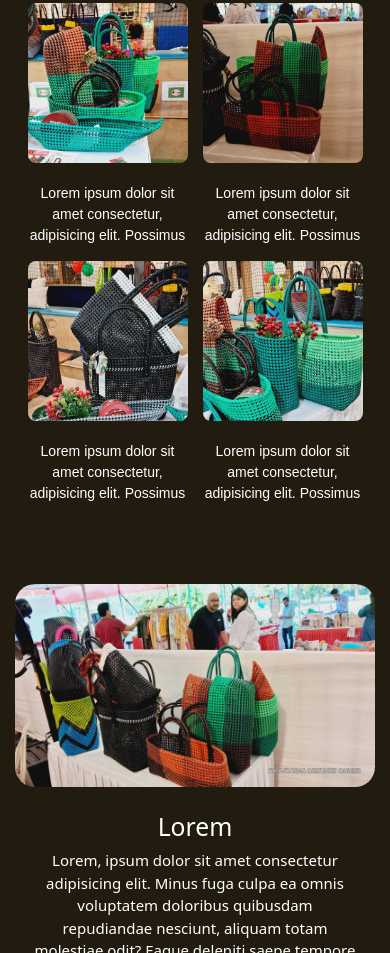
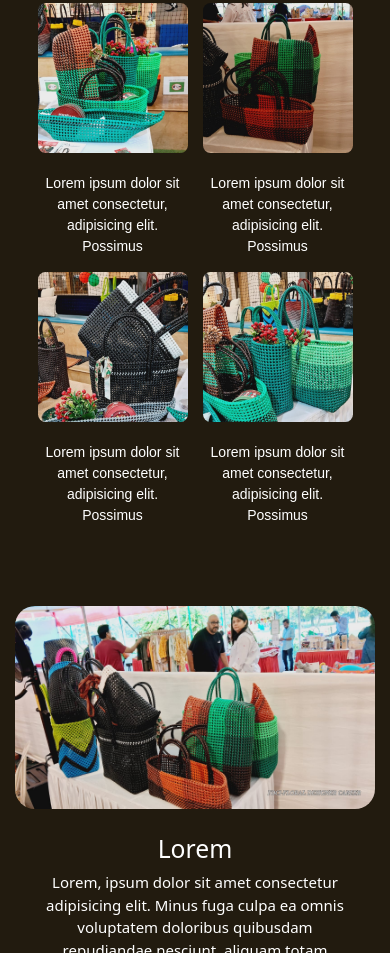
Before and after one commit to GladwinGomes/E-Commerce-Website, a plain HTML site: page index.html in a window 390 px wide. Shown: the part 1138-2091 px from the top of the page. Drawn offline with nearby package versions, Linux system fonts and the light colour scheme.

Commit message:
Update style.css

```diff
--- a/style.css
+++ b/style.css
@@ -530,11 +530,11 @@
         padding: 0px 15px 20px;
     }
     .product-products img{
-        height: 160px;
-        width: 160px;
+        height: 150px;
+        width: 150px;
     }
     .product-products p{
-        max-width: 160px;
+        max-width: 150px;
         font-size: 14px;
     }
     .info{
```
